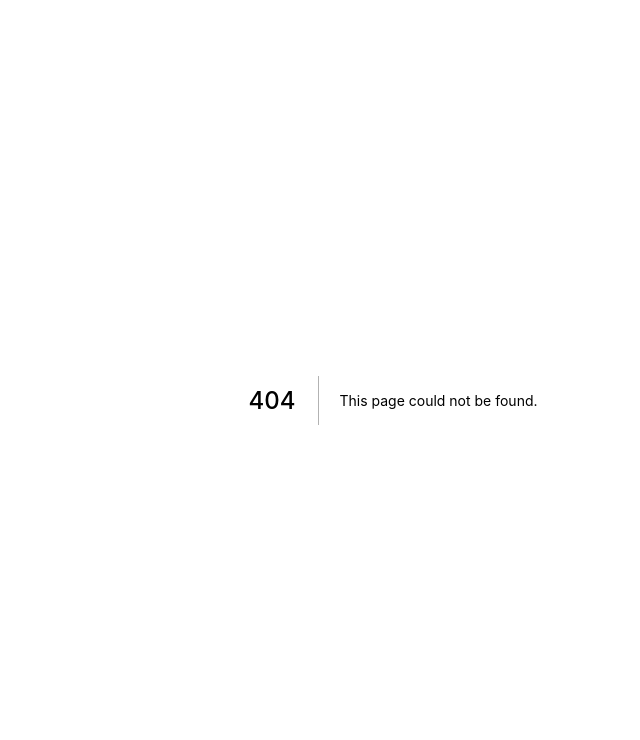
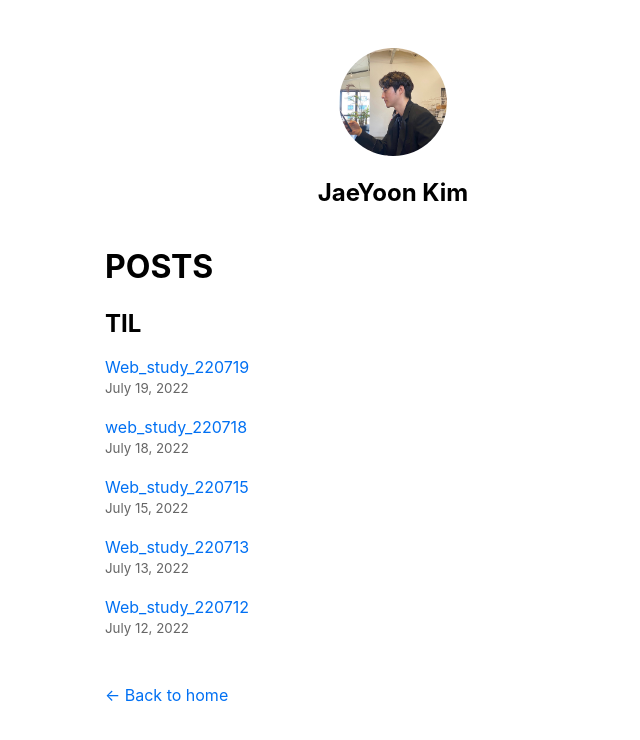
Before and after one commit to JaeYoonKimme/myPage, a Next.js app: page /post_list in a window 1280 px wide. Before the commit this address had no page. Shown: the top 740 px of the page, without its empty margins (247-887 px from the left). Built offline with nearby package versions, Linux system fonts and the light colour scheme.

Commit message:
Add post list page

```diff
--- a/pages/index.js
+++ b/pages/index.js
@@ -39,7 +39,7 @@
       <section className={'${utilStles.headingMd} ${utileStyles.padding1px}'}>
         <h2 className={utilStyles.headingLg}>TIL</h2>
         <ul className={utilStyles.list}>
-          {allPostsData.map(({id, date, title}) => (
+          {allPostsData.slice(0,5).map(({id, date, title}) => (
             <li className={utilStyles.listItem} key={id}>
               <Link href={`/posts/${id}`}>
                 <a>{title}</a>
@@ -51,6 +51,7 @@
             </li>
           ))}
         </ul>
+        <small><Link href="/post_list" passHref>view more</Link></small>
       </section>
 
       {/*}
--- /dev/null
+++ b/pages/post_list.js
@@ -0,0 +1,41 @@
+import Head from 'next/head';
+import Link from 'next/link';
+import Layout, {siteTitle} from '../components/layout';
+import utilStyles from '../styles/utils.module.css';
+
+import { getSortedPostsData } from '../lib/posts';
+import Date from '../components/date';
+
+export async function getStaticProps() {
+    const allPostsData = getSortedPostsData();
+    return {
+      props: {
+        allPostsData,
+      }
+    }
+  }
+
+
+export default function PostList({ allPostsData }) {
+    return (
+        <Layout>
+            <h1>POSTS</h1>
+            <section className={'${utilStles.headingMd} ${utileStyles.padding1px}'}>
+            <h2 className={utilStyles.headingLg}>TIL</h2>
+            <ul className={utilStyles.list}>
+                {allPostsData.map(({id, date, title}) => (
+                <li className={utilStyles.listItem} key={id}>
+                <Link href={`/posts/${id}`}>
+                    <a>{title}</a>
+                </Link>
+                <br />
+                <small className={utilStyles.lightText}>
+                    <Date dateString={date} />
+                </small>
+                </li>
+          ))}
+            </ul>
+            </section>
+        </Layout>
+    )
+  }
```
